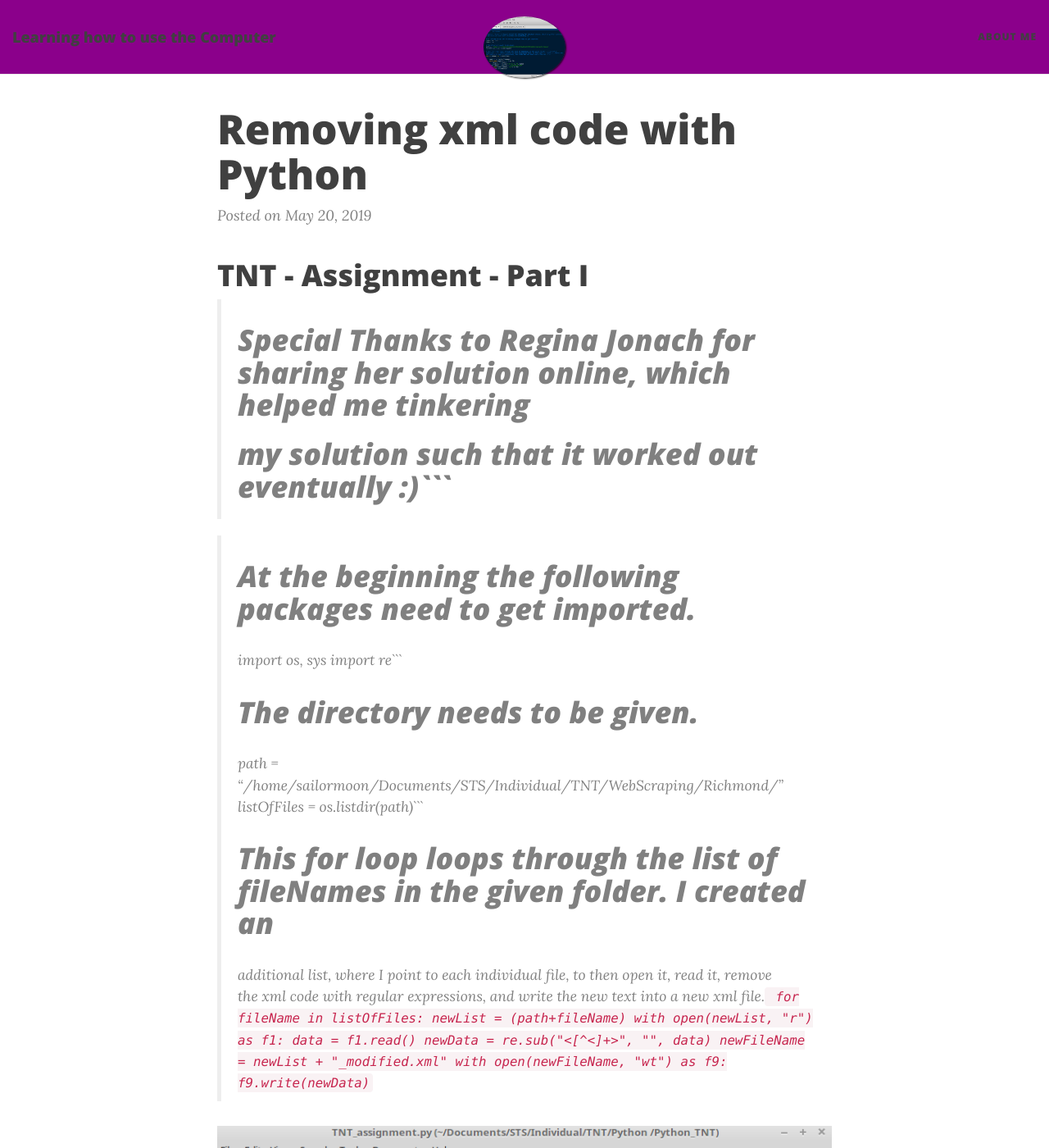
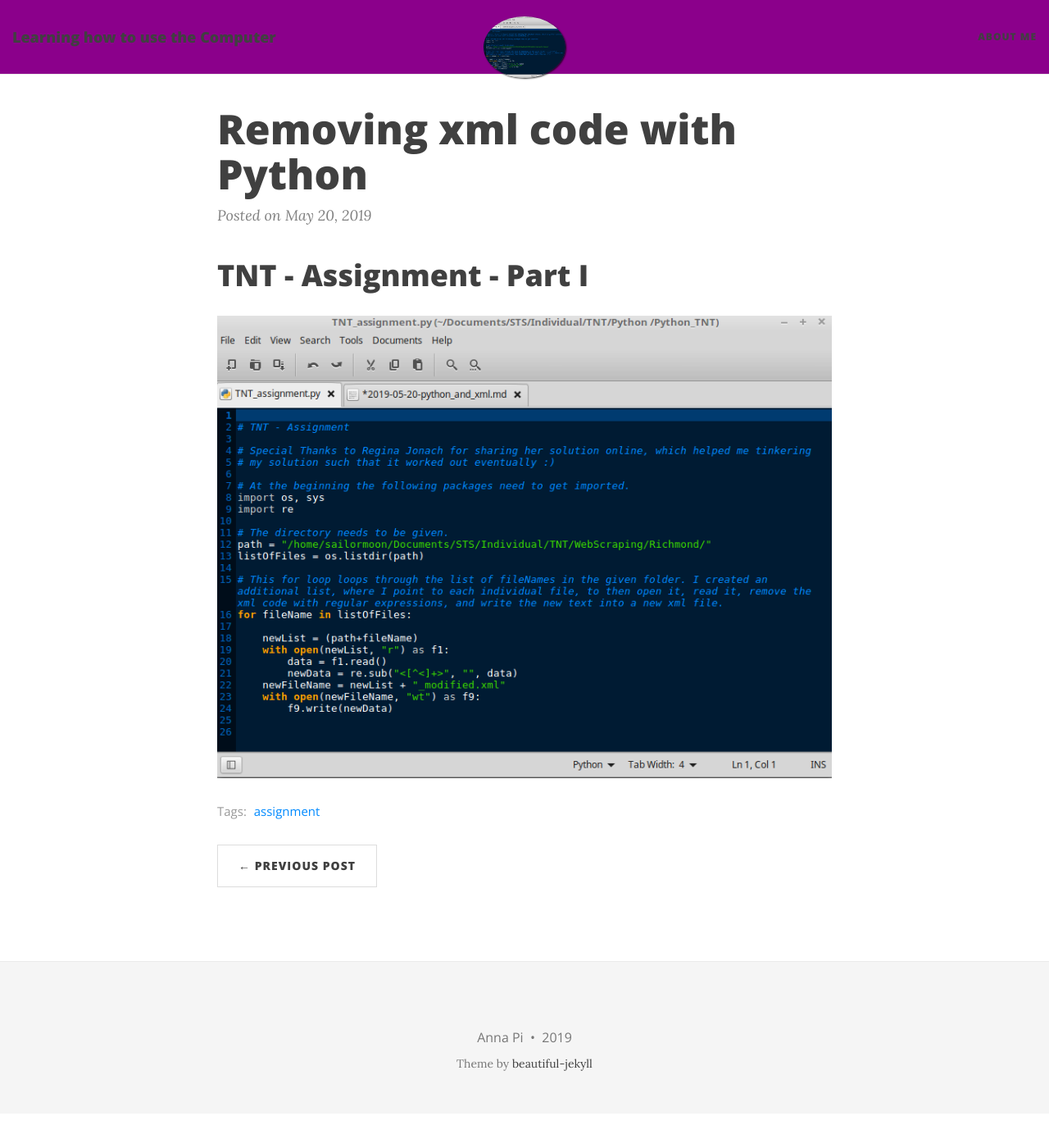
Before and after one commit to Anna-Pi/Anna-Pi.github.io, a Jekyll site: the page built from _posts/2019-05-20-python_and_xml.md, in a window 1280 px wide and 1400 px high. Shown: the whole window at 82% size. Built offline with Jekyll 4.4.1, drawn with Linux system fonts in a browser that asks for light colours; nearby versions of some CDN libraries.

Commit message:
delete wrong formatted text

````diff
--- a/_posts/2019-05-20-python_and_xml.md
+++ b/_posts/2019-05-20-python_and_xml.md
@@ -7,28 +7,6 @@
 
 # TNT - Assignment - Part I
 
-># Special Thanks to Regina Jonach for sharing her solution online, which helped me tinkering
-># my solution such that it worked out eventually :)```
-
-># At the beginning the following packages need to get imported.
->  import os, sys
->  import re```
->
-># The directory needs to be given.
->   path = "/home/sailormoon/Documents/STS/Individual/TNT/WebScraping/Richmond/"
->   listOfFiles = os.listdir(path)```
->
-># This for loop loops through the list of fileNames in the given folder. I created an
->  additional list, where I point to each individual file, to then open it, read it, remove
->  the xml code with regular expressions, and write the new text into a new xml file.```
-> for fileName in listOfFiles:
->        newList = (path+fileName)
->        with open(newList, "r") as f1:
->            data = f1.read()
->            newData = re.sub("<[^<]+>", "", data)
->        newFileName = newList + "_modified.xml"
->        with open(newFileName, "wt") as f9:
->            f9.write(newData)```
 
 
 ![Learn Python](/img/python_1.png "Code")
````
